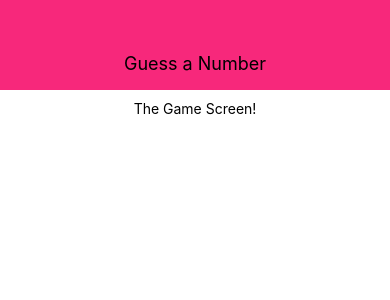
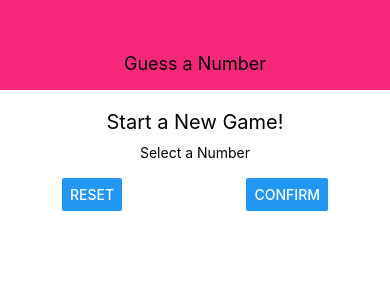
Before and after one commit to SuriSegarra/GuessTheNumber-React-Native-, a React Native app: screen / in a window 390 px wide. Shown: the top 300 px of the page. Built offline with nearby package versions, Linux system fonts and the light colour scheme.

Commit message:
working on the layout

```diff
--- a/screens/StartGameScreen.js
+++ b/screens/StartGameScreen.js
@@ -1,10 +1,18 @@
 import React from 'react';
-import { View, Text, StyleSheet } from 'react-native';
+import { View, Text, StyleSheet, TextInput, Button } from 'react-native';
 
 const StartGameScreen = props => {
     return (
         <View style={styles.screen}>
-            <Text>The Game Screen!</Text>
+            <Text style={styles.title}>Start a New Game!</Text>
+            <View style={styles.inputContainer}>
+                <Text>Select a Number</Text>
+                <TextInput />
+                <View style={styles.buttonContainer}>
+                    <Button title="Reset" onPress={() => {}} />
+                    <Button title="Confirm" onPress={() => {}} />
+                </View>
+            </View>
         </View>
     )
 };
@@ -14,6 +22,21 @@
         flex: 1,
         padding: 10,
         alignItems: 'center',
+    },
+    title: {
+        fontSize: 20,
+        marginVertical: 10,
+    },
+    inputContainer: {
+        width: 300,
+        maxWidth: '80%',
+        alignItems: 'center'
+    },
+    buttonContainer: {
+        flexDirection: 'row',
+        width:'100%',
+        justifyContent:'space-between',
+        paddingHorizontal: 15
     }
 });
 
```
